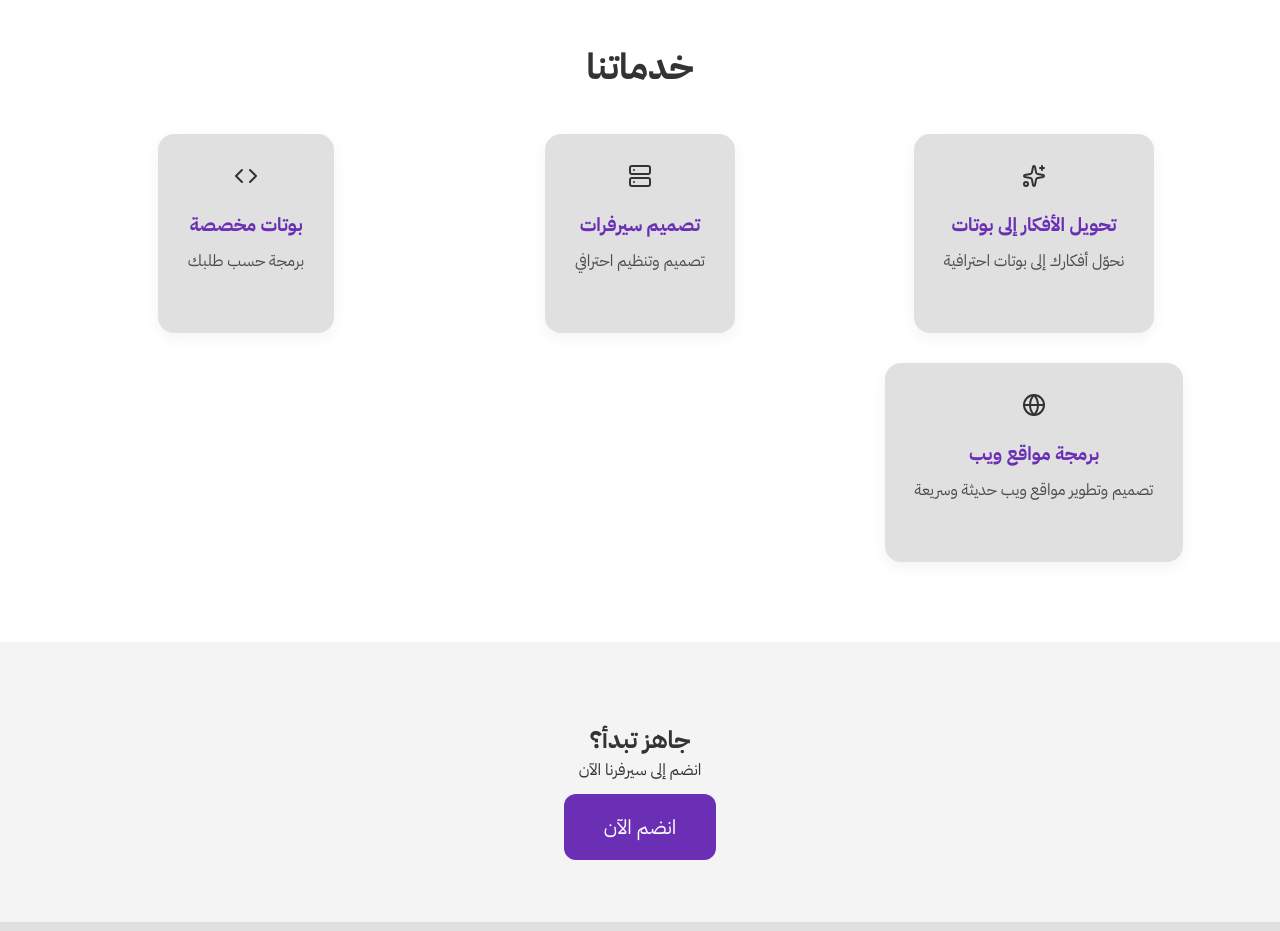
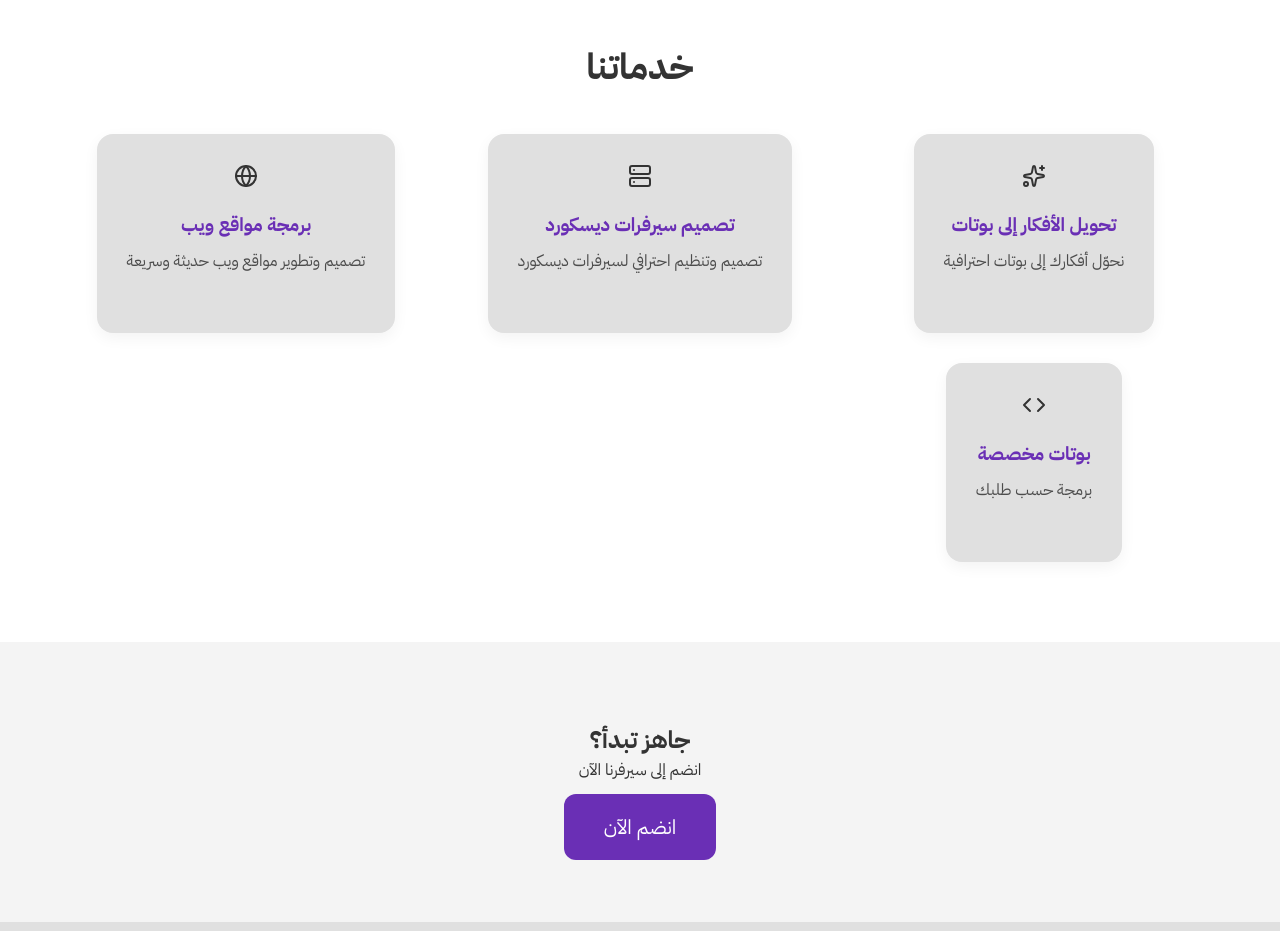
Before and after one commit to Ra7a1/store, a plain HTML site: page index.html in a window 1280 px wide. Shown: the part 840-1771 px from the top of the page. Drawn offline with nearby package versions, Linux system fonts and the light colour scheme.

Commit message:
Update index.html

```diff
--- a/index.html
+++ b/index.html
@@ -59,20 +59,20 @@
 
         <div class="service reveal">
           <i data-lucide="server"></i>
-          <h3>تصميم سيرفرات</h3>
-          <p>تصميم وتنظيم احترافي</p>
+          <h3>تصميم سيرفرات ديسكورد</h3>
+          <p>تصميم وتنظيم احترافي لسيرفرات ديسكورد</p>
+        </div>
+
+        <div class="service reveal">
+          <i data-lucide="globe"></i>
+          <h3>برمجة مواقع ويب</h3>
+          <p>تصميم وتطوير مواقع ويب حديثة وسريعة</p>
         </div>
 
         <div class="service reveal">
           <i data-lucide="code"></i>
           <h3>بوتات مخصصة</h3>
           <p>برمجة حسب طلبك</p>
-        </div>
-
-        <div class="service reveal">
-          <i data-lucide="globe"></i>
-          <h3>برمجة مواقع ويب</h3>
-          <p>تصميم وتطوير مواقع ويب حديثة وسريعة</p>
         </div>
       </div>
     </div>
```
